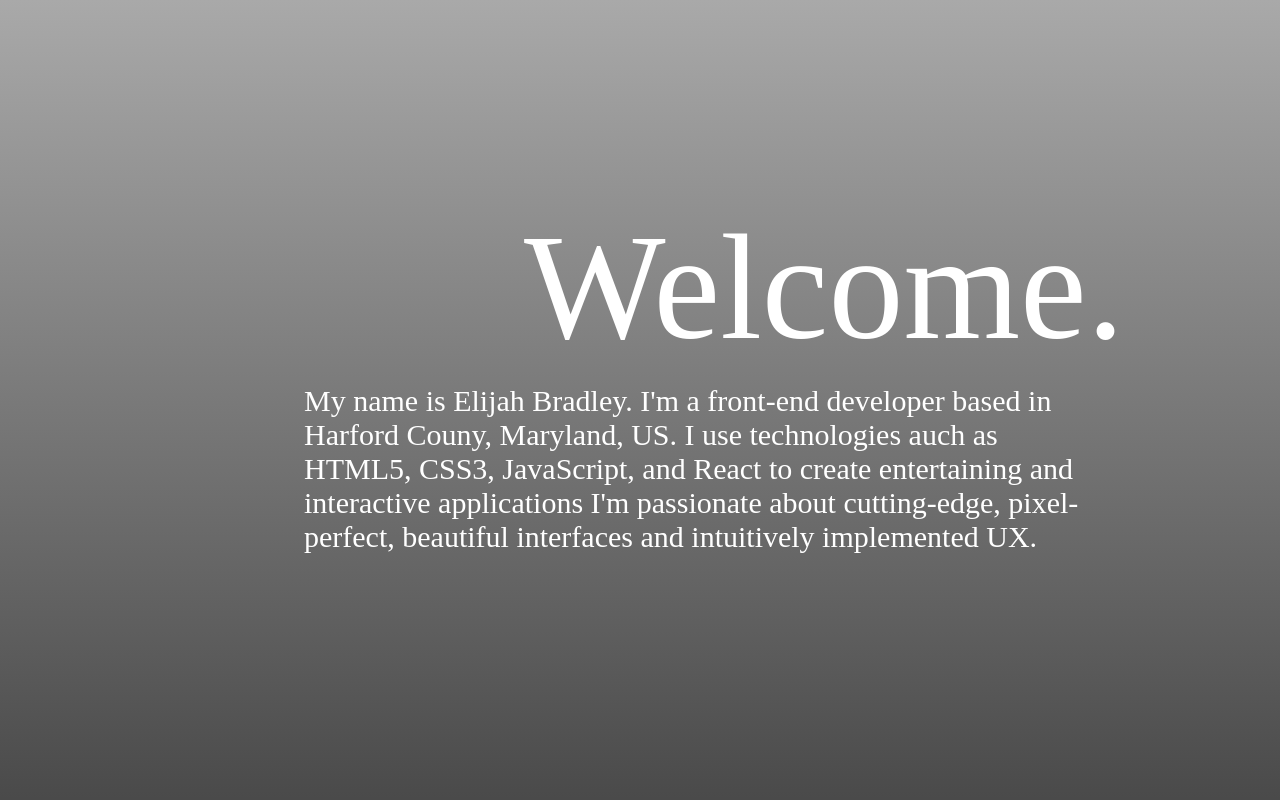
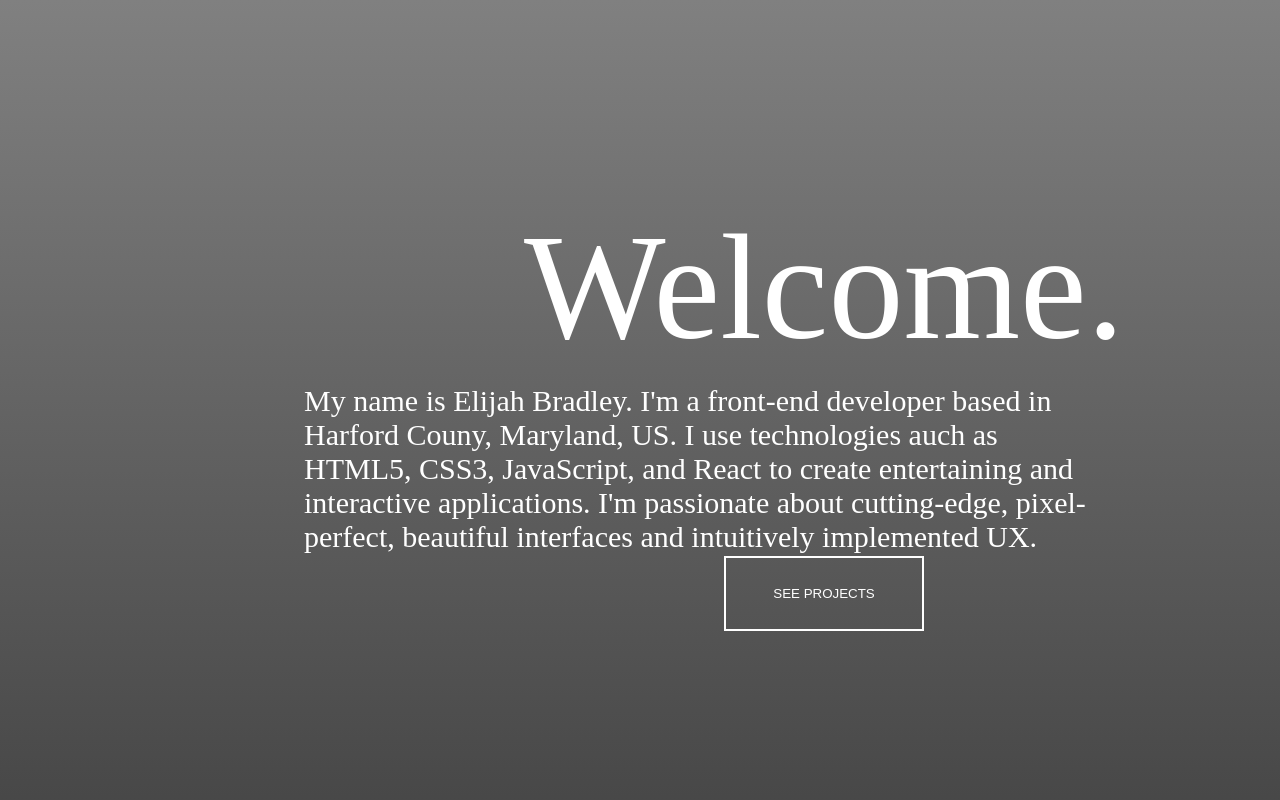
Before and after one commit to eli-bradley/portfolio-site, a plain HTML site: page index.html in a window 1280 px wide. Shown: the top 800 px of the page. Drawn offline with Linux system fonts and the light colour scheme.

Commit message:
Add files via upload

```diff
--- a/index.html
+++ b/index.html
@@ -14,11 +14,16 @@
                 <p>Welcome.</p>
             </div>
             <div class="smallbio">
-                <p>My name is Elijah Bradley. I'm a front-end developer based in Harford Couny, Maryland, US. I use technologies auch as HTML5, CSS3, JavaScript, and React to create entertaining and interactive applications I'm passionate about cutting-edge, pixel-perfect, beautiful interfaces and intuitively implemented UX.</p>
+                <p>My name is Elijah Bradley. I'm a front-end developer based in Harford Couny, Maryland, US. I use technologies auch as HTML5, CSS3, JavaScript, and React to create entertaining and interactive applications. I'm passionate about cutting-edge, pixel-perfect, beautiful interfaces and intuitively implemented UX.</p>
+            </div>
+            <div>
+                <a href="#mid-page">
+                    <button class="see-below">SEE PROJECTS</button>
+                </a>
             </div>
         </div>
     </div>
-    <div class="mid-page">
+    <div id="mid-page">
         <div class="project-section-1">
             <div>
                 <h4 class="blurb">Login Page</h4>
--- a/styles.css
+++ b/styles.css
@@ -2,7 +2,7 @@ body
 {
 margin: 0;
 height: auto;
-background-image: linear-gradient(darkgrey, black);
+background-image: linear-gradient(grey, black);
 background-position: center;
 }
 
@@ -12,7 +12,7 @@ display: flex;
 flex-direction: column;
 }
 
-.mid-page
+#mid-page
 {
 display: flex;
 justify-content: center;
@@ -25,6 +25,8 @@ width: 1500px;
 margin-top: 100px;
 margin-left: 200px;
 align-items: space-around;
+margin-top: 300px;
+margin-bottom: 200px;
 }
 
 .project-section-1
@@ -111,7 +113,7 @@ transition: 0.5s;
 {
 background-color: rgba(255, 255, 255, 0);
 color: white;
-border: 2px solid rgb(0, 0, 0);
+border: 2px solid rgb(255, 255, 255);
 height: 75px;
 width: 200px;
 transition: all 0.5s;
@@ -179,3 +181,54 @@ width: 90%;
 font-size: 30px;
 margin-left: 80px;
 }
+
+.see-below
+{
+background-color: rgba(255, 255, 255, 0);
+color: white;
+border: 2px solid rgb(0, 0, 0);
+height: 75px;
+width: 200px;
+transition: all 0.5s;
+cursor: pointer;
+display: inline-block;
+position: relative;
+transition: 0.5s;
+margin-left: 500px;
+margin-top: 0px;
+border: 2px solid white;
+}
+
+.see-below:after
+{
+content: '⮟';
+position: absolute;
+opacity: 0;
+top: 27px;
+right: 50px;
+left: 120px;
+transition: 0.5s;
+}
+
+.see-below:hover
+{
+background-color: rgba(255, 255, 255, 0);
+color: white;
+border: 2px solid rgb(255, 255, 255);
+height: 75px;
+width: 200px;
+transition: all 0.5s;
+padding-right: 24px;
+padding-left: 8px;
+}
+
+.see-below:hover:after
+{
+opacity: 1;
+right: 10px;
+}
+
+html
+{
+scroll-behavior: smooth;
+}
```
